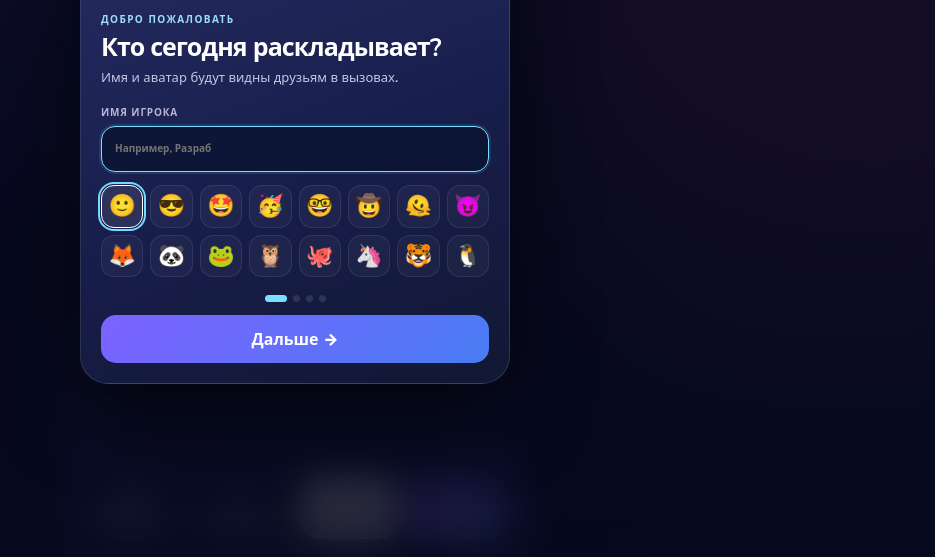
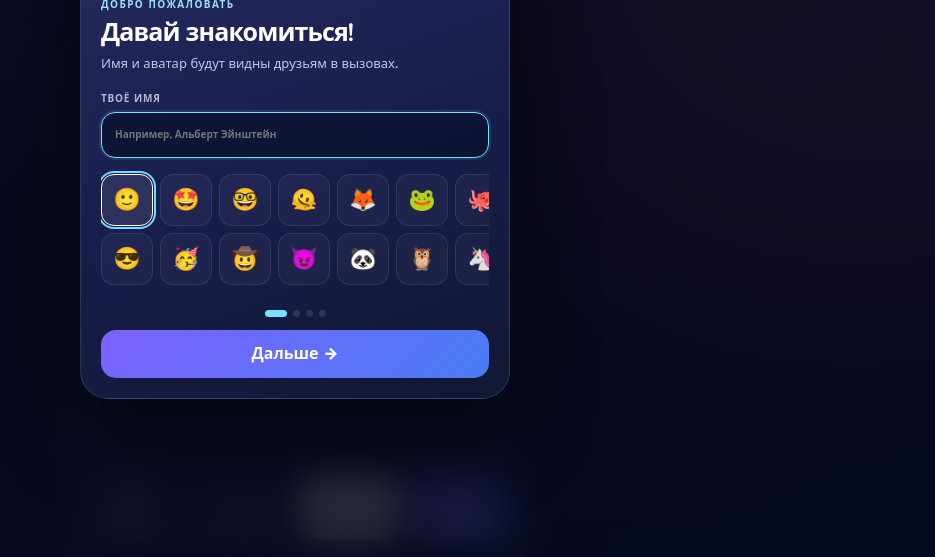
Before and after one commit to 21Trew/Solivoc, a website: page index.html in a window 1280 px wide. Shown: the part 243-800 px from the top of the page, without its empty margins (345-1280 px from the left). Drawn offline with nearby package versions, Linux system fonts and the light colour scheme; a web font is replaced by a local one.

Commit message:
fix: улучшил первый запуск

```diff
--- a/js/engagement.js
+++ b/js/engagement.js
@@ -286,7 +286,7 @@ function qualityAuditMarkup() {
 }
 
 function onboardingAvatarButtons(selected) {
-  return AVATAR_EMOJIS.slice(0,16).map((emoji)=>`<button class="onboarding-avatar ${selected===emoji?"selected":""}" data-onboarding-avatar="${emoji}">${emoji}</button>`).join("");
+  return AVATAR_EMOJIS.map((emoji)=>`<button type="button" class="onboarding-avatar ${selected===emoji?"selected":""}" data-onboarding-avatar="${emoji}" aria-label="Выбрать аватар ${emoji}">${emoji}</button>`).join("");
 }
 function runFirstRunOnboarding() {
   if (profile.onboardingComplete) return Promise.resolve(false);
@@ -294,7 +294,7 @@ function runFirstRunOnboarding() {
   return new Promise((resolve)=>{
     let step=0, avatar=profile.avatarEmoji||"🙂", name=profile.playerName==="Игрок"?"":profile.playerName;
     const pages=[
-      ()=>`<div class="onboarding-step"><small>ДОБРО ПОЖАЛОВАТЬ</small><h2>Кто сегодня раскладывает?</h2><p>Имя и аватар будут видны друзьям в вызовах.</p><label><span>Имя игрока</span><input id="onboardingName" maxlength="20" value="${escapeHtml(name)}" placeholder="Например, Разраб" autocomplete="off"></label><div class="onboarding-avatar-grid">${onboardingAvatarButtons(avatar)}</div></div>`,
+      ()=>`<div class="onboarding-step"><small>ДОБРО ПОЖАЛОВАТЬ</small><h2>Давай знакомиться!</h2><p>Имя и аватар будут видны друзьям в вызовах.</p><label><span>Твоё имя</span><input id="onboardingName" maxlength="20" value="${escapeHtml(name)}" placeholder="Например, Альберт Эйнштейн" autocomplete="off"></label><div class="onboarding-avatar-grid">${onboardingAvatarButtons(avatar)}</div></div>`,
       ()=>`<div class="onboarding-step"><small>КАК ИГРАТЬ · 1/2</small><h2>Ищи смысловые связи</h2><p>Открытые карты одной категории складываются вместе. Можно тащить всю открытую стопку.</p><div class="onboarding-demo"><span>МОРЕ</span><b>ВОЛНА</b><b>ПРИБОЙ</b><b>ОКЕАН</b></div></div>`,
       ()=>`<div class="onboarding-step"><small>КАК ИГРАТЬ · 2/2</small><h2>Собирай категории сверху</h2><p>Карточку категории отправь в свободный слот, затем собирай туда все связанные слова или картинки.</p><div class="onboarding-demo picture"><span>КИНО</span><b>🎬</b><b>🍿</b><b>🎟️</b><b>📽️</b></div></div>`,
       ()=>`<div class="onboarding-step"><small>ГОТОВО</small><h2>Начнём с короткого обучения</h2><p>Три простых расклада покажут перенос категории, сбор стопок и работу колоды. Потом откроется весь Словасьянс.</p><div class="onboarding-ready"><i>✦</i><span>Слова</span><i>🖼️</i><span>Картинки</span><i>⚔</i><span>Вызовы</span></div></div>`,
@@ -302,7 +302,7 @@ function runFirstRunOnboarding() {
     const render=()=>{
       content.innerHTML=`${pages[step]()}<div class="onboarding-dots">${pages.map((_,i)=>`<i class="${i===step?"active":""}"></i>`).join("")}</div><div class="onboarding-actions">${step?`<button class="secondary" id="onboardingBack">Назад</button>`:""}<button class="primary" id="onboardingNext">${step===pages.length-1?"Начать обучение →":"Дальше →"}</button></div>`;
       const input=$("#onboardingName"); if(input) input.oninput=()=>{name=input.value;};
-      content.querySelectorAll("[data-onboarding-avatar]").forEach((btn)=>btn.onclick=()=>{avatar=btn.dataset.onboardingAvatar;render();});
+      content.querySelectorAll("[data-onboarding-avatar]").forEach((btn)=>btn.onclick=()=>{avatar=btn.dataset.onboardingAvatar;content.querySelectorAll("[data-onboarding-avatar]").forEach((x)=>x.classList.toggle("selected",x===btn));});
       const back=$("#onboardingBack"); if(back)back.onclick=()=>{step=Math.max(0,step-1);render();};
       $("#onboardingNext").onclick=()=>{
         if(step===0){name=(input?.value||name||"").trim().replace(/\s+/g," ");if(!name){input?.focus();input?.classList.add("error");return;}profile.playerName=name.slice(0,20);profile.avatarEmoji=avatar;saveProfile();}
--- a/styles/meta.css
+++ b/styles/meta.css
@@ -1967,8 +1967,24 @@ button.profile-copy {
 }
 .onboarding-step input:focus,.profile-field select:focus { border-color:#7adfff; box-shadow:0 0 0 2px #58c9ff22; }
 .onboarding-step input.error { border-color:#ff7b88; }
-.onboarding-avatar-grid { display:grid; grid-template-columns:repeat(8,1fr); gap:7px; }
-.onboarding-avatar { aspect-ratio:1; border:1px solid #ffffff16; border-radius:13px; background:#ffffff09; color:#fff; font-size:22px; }
+.onboarding-avatar-grid {
+  display:grid;
+  grid-template-rows:repeat(2,52px);
+  grid-auto-flow:column;
+  grid-auto-columns:52px;
+  gap:7px;
+  width:100%;
+  overflow-x:auto;
+  overflow-y:hidden;
+  padding:3px 3px 7px;
+  scroll-snap-type:x proximity;
+  overscroll-behavior-x:contain;
+  touch-action:pan-x;
+  -webkit-overflow-scrolling:touch;
+  scrollbar-width:none;
+}
+.onboarding-avatar-grid::-webkit-scrollbar { display:none; }
+.onboarding-avatar { width:52px; height:52px; border:1px solid #ffffff16; border-radius:13px; background:#ffffff09; color:#fff; font-size:22px; scroll-snap-align:start; flex:0 0 auto; }
 .onboarding-avatar.selected { border-color:#fff; outline:2px solid #72d9ff; outline-offset:1px; background:#ffffff16; }
 .onboarding-demo { display:flex; align-items:flex-end; justify-content:center; gap:6px; min-height:150px; padding:18px 8px; }
 .onboarding-demo span,.onboarding-demo b { width:72px; height:100px; border-radius:15px; display:grid; place-items:center; padding:8px; text-align:center; font-size:11px; }
--- a/styles/responsive.css
+++ b/styles/responsive.css
@@ -845,7 +845,8 @@ html[data-stack-fit="tight"] .card.category.open-under .name { padding-top: 1px;
 @media (max-width: 370px) {
   .onboarding-card,.weekly-digest-card { padding:16px; border-radius:23px; }
   .onboarding-step h2,.weekly-digest-card h2 { font-size:22px; }
-  .onboarding-avatar-grid { grid-template-columns:repeat(6,1fr); }
+  .onboarding-avatar-grid { grid-template-rows:repeat(2,46px); grid-auto-columns:46px; }
+  .onboarding-avatar { width:46px; height:46px; font-size:20px; }
   .onboarding-demo span,.onboarding-demo b { width:62px; height:88px; }
   .weekly-digest-grid { grid-template-columns:repeat(2,1fr); }
   .profile-showcase-grid { grid-template-columns:1fr 1fr; }
--- a/sw.js
+++ b/sw.js
@@ -1,4 +1,4 @@
-const CACHE = "worditaire-v18";
+const CACHE = "worditaire-v19";
 const CORE = [
   "./",
   "./index.html",
```
